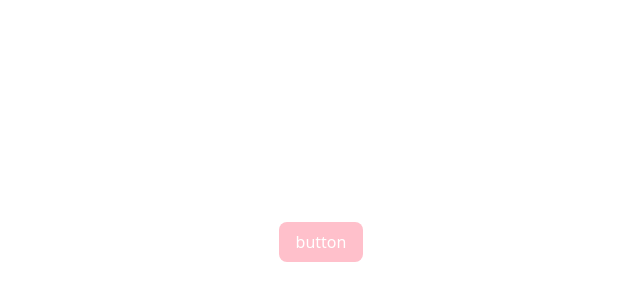
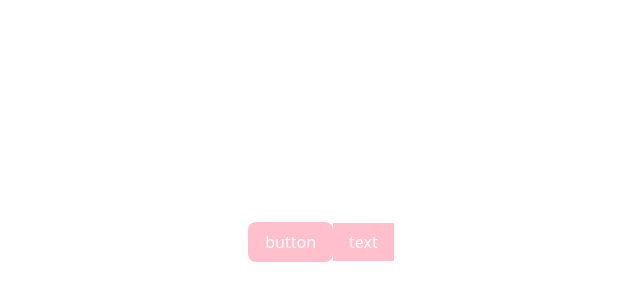
Before and after one commit to avcxmgs/component_library, a React (Vite) app in the folder component_library/: page / in a window 1280 px wide. Shown: the part 158-458 px from the top of the page, without its empty margins (319-959 px from the left). Built offline with nearby package versions, Linux system fonts and the light colour scheme.

Commit message:
added label

```diff
--- a/component_library/src/App.tsx
+++ b/component_library/src/App.tsx
@@ -1,12 +1,15 @@
 import './App.css'
 
 import Button from './components/Button/Button';
+import Label from './components/Label/Label';
+
 
 function App() {
 
   return (
     <>
       <Button label="button"/>
+      <Label htmlFor="text">Text here</Label>
     </>
   )
 }
--- a/component_library/src/components/Button/Button.tsx
+++ b/component_library/src/components/Button/Button.tsx
@@ -14,4 +14,3 @@ const Button = (props: ButtonProps) => {
 };
 
 export default Button;
-export {};
--- /dev/null
+++ b/component_library/src/components/Label/Index.ts
@@ -0,0 +1 @@
+export { default } from './Label';
--- /dev/null
+++ b/component_library/src/components/Label/Label.tsx
@@ -0,0 +1,16 @@
+import React from 'react';
+import styled from 'styled-components';
+import { LabelProps } from './Label.types';
+
+const StyledLabel = styled.label<{}>`
+  background-color: pink;
+  color: white;
+  font-size: 16px;
+  padding: 8px 16px;
+`;
+
+const Label = (props: LabelProps) => {
+    return <StyledLabel>{props.htmlFor}</StyledLabel>;
+};
+
+export default Label;
--- /dev/null
+++ b/component_library/src/components/Label/Label.types.tsx
@@ -0,0 +1,3 @@
+export interface LabelProps extends React.LabelHTMLAttributes<HTMLLabelElement> {
+    htmlFor: string;
+  }
```
Also changed, not shown: component_library/src/components/Label/Label.tests.tsx (added), 1 other file (tests, documents, lock files or other folders).
